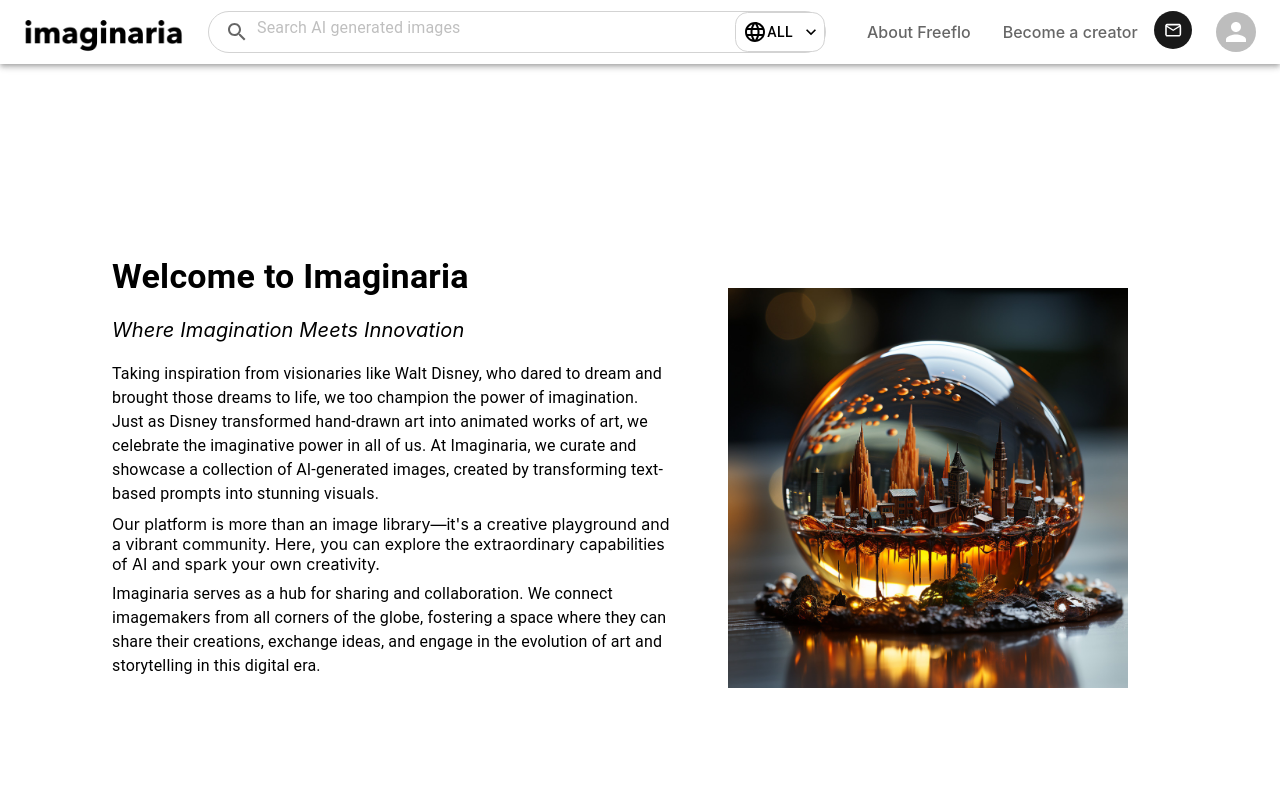
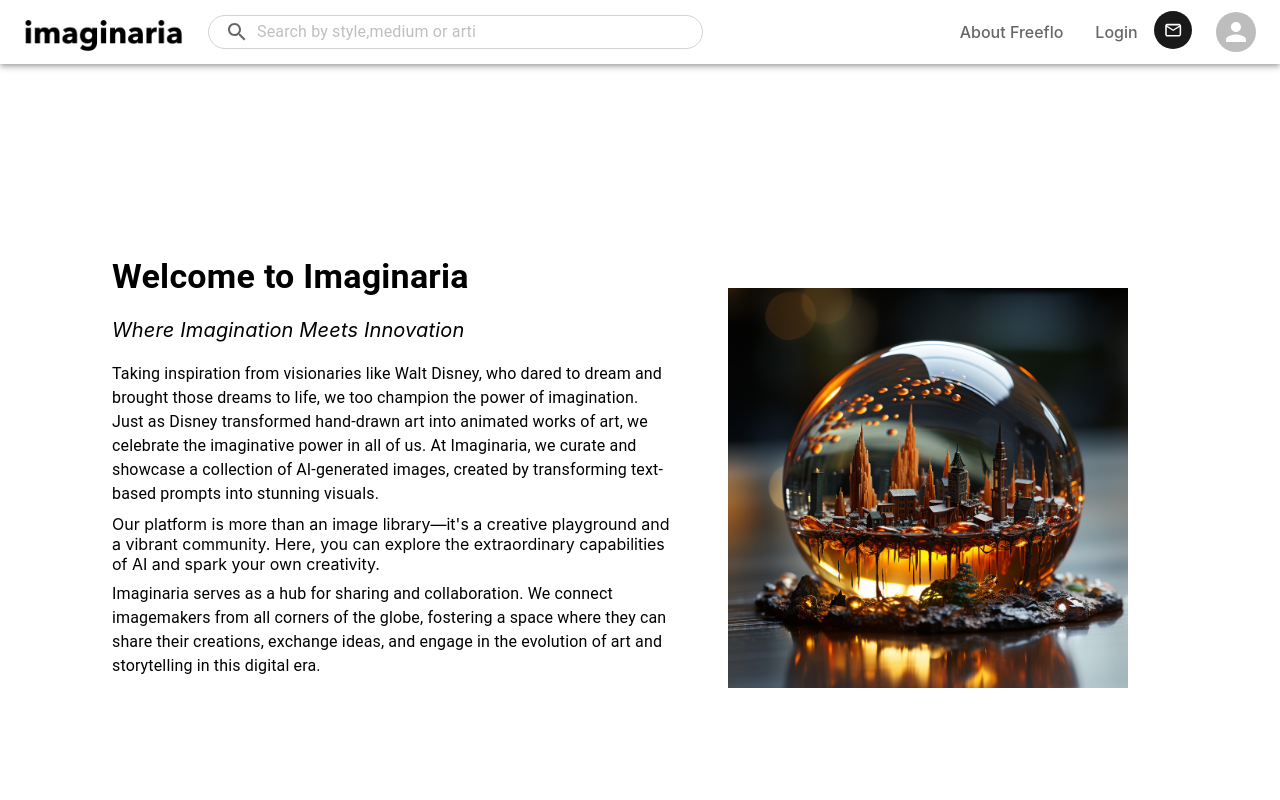
Before and after one commit to TsvetomirMichov/imagininaria, a React (Vite) app: page /about in a window 1280 px wide. Shown: the top 800 px of the page. Built offline with nearby package versions, Linux system fonts and the light colour scheme.

Commit message:
Update Navbar.jsx

```diff
--- a/src/components/Navbar/Navbar.jsx
+++ b/src/components/Navbar/Navbar.jsx
@@ -49,7 +49,7 @@ const Search = styled('div')(({ theme }) => ({
     borderRadius: '1.5em',
     [theme.breakpoints.up('sm')]: {
         marginLeft: theme.spacing(3),
-        width: '50%',
+        width: '40%',
     },
 }));
 
@@ -65,13 +65,15 @@ const SearchIconWrapper = styled('div')(({ theme }) => ({
 
 const StyledInputBase = styled(InputBase)(({ theme }) => ({
     color: 'inherit',
+    textAlign: 'center',
+    justifyContent: 'center',
     '& .MuiInputBase-input': {
         // vertical padding + font size from searchIcon
         paddingLeft: `calc(1em + ${theme.spacing(4)})`,
         transition: theme.transitions.create('width'),
-        width: '50%', // Set width to 100% to make it full width
+        width: '100%', // Set width to 100% to make it full width
         [theme.breakpoints.up('md')]: {
-            width: '20em', // Adjust this value to control the width on larger screens if needed
+            width: '100%', // Adjust this value to control the width on larger screens if needed
         },
     },
 }));
@@ -270,67 +272,18 @@ export default function Navbar() {
                                 <SearchIcon />
                             </SearchIconWrapper>
                             <StyledInputBase
-                                placeholder="Search AI generated images"
+                                placeholder="Search by style,medium or artist"
                                 inputProps={{ 'aria-label': 'search' }}
                                 value={searchKeywords}
                                 onChange={(e) => setSearchKeywords(e.target.value)}
                                 onKeyPress={handleKeyPress}
                             />
                         </Box>
-                        {/* Category */}
-                        <Button
-                            id="demo-customized-button"
-                            aria-controls={openCategory ? 'demo-customized-menu' : undefined}
-                            aria-haspopup="true"
-                            aria-expanded={openCategory ? 'true' : undefined}
-                            variant="contained"
-                            disableElevation
-                            onClick={handleClick}
-                            endIcon={<KeyboardArrowDownIcon />}
-                            sx={{
-                                bgcolor: 'white',
-                                border: '1px solid lightgray',
-                                borderRadius: '0.9em',
-                                color: 'black',
-                                padding: '0.5em',
-                                ml: 'auto',
-                                ":hover": {
-                                    bgcolor: 'white',
-                                }
-                            }}
-                        >
-                            <LanguageIcon sx={{ color: 'black' }} />    All
-                        </Button>
-                        <StyledMenu
-                            id="demo-customized-menu"
-                            MenuListProps={{
-                                'aria-labelledby': 'demo-customized-button',
-                            }}
-                            anchorEl={anchorEl}
-                            open={openCategory}
-                            onClose={handleClose}
-                        >
-                            <MenuItem onClick={() => navigate(`/filter/${'all'}`)} disableRipple>
-                                <EditIcon />
-                                All
-                            </MenuItem>
-                            <Divider sx={{ my: 0.5 }} />
-                            <MenuItem onClick={() => navigate(`/filter/${'Ilustations'}`)} disableRipple>
-                                <FileCopyIcon />
-                                Ilustations
-                            </MenuItem>
-                            <MenuItem onClick={() => navigate(`/filter/${'Style'}`)} disableRipple>
-                                <ArchiveIcon />
-                                Style
-                            </MenuItem>
-
-                        </StyledMenu>
-                        {/* Category   */}
                     </Search>
                     <Box sx={{ flexGrow: 1 }} />
                     <Box sx={{ display: { xs: 'none', md: 'flex' } }}>
                         <CustomLink to="/about">About Freeflo</CustomLink>
-                        <CustomLink to={ifUser !== '' ? "/newPost" : "/becomeACreator"}>{ifUser !== '' ? "Create post" : 'Become a creator'}</CustomLink>
+                        <CustomLink to={ifUser !== '' ? "/newPost" : "/becomeACreator"}>{ifUser !== '' ? "Create post" : 'Login'}</CustomLink>
                         <Link to="/contact">
                             <CustomEmailIcon />
                         </Link>
```
